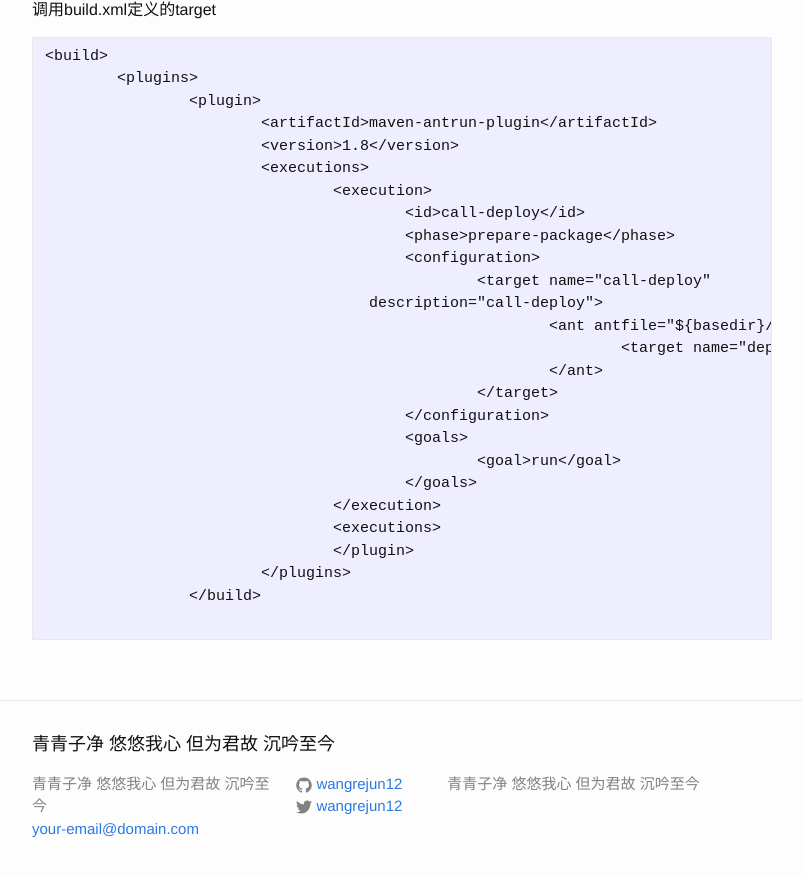
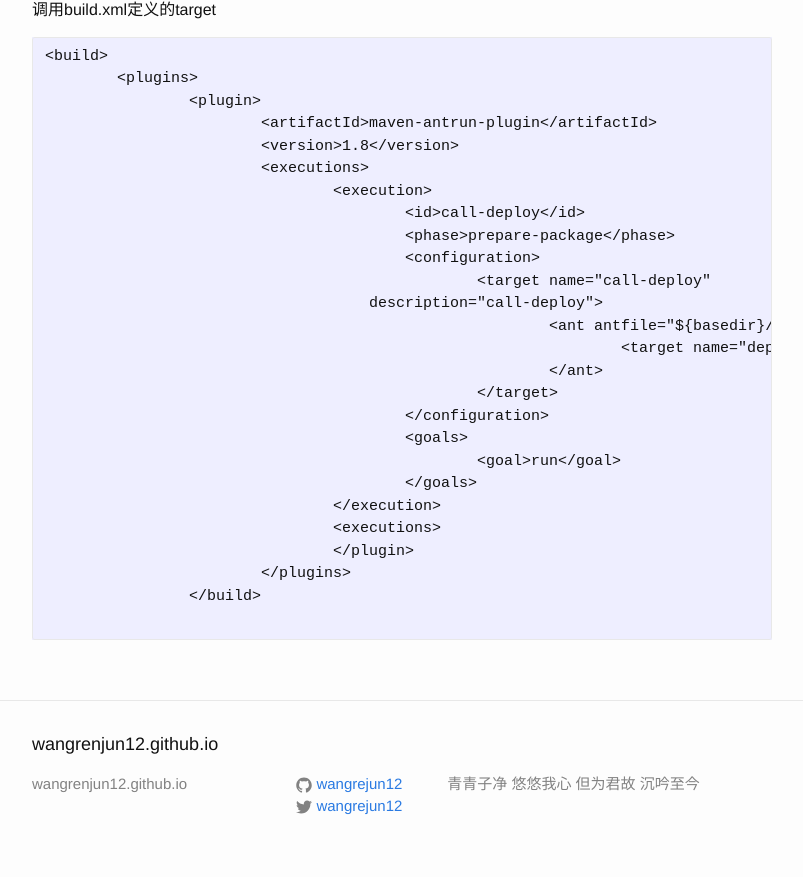
Before and after one commit to wangrenjun12/wangrenjun12.github.io, a Jekyll site: the page built from use-ant-task-on-maven-pom.md, in a window 1280 px wide and 900 px high, scrolled down 1581 px. Shown: the top 877 px of the window, without its empty margins (238-1041 px from the left). Built offline with Jekyll 4.4.1, drawn with Linux system fonts in a browser that asks for light colours; our own code applies the rules of GitHub Pages for plain Markdown files; some of the changed text lies outside the part shown.

Commit message:
update config.xml

```diff
--- a/_config.yml
+++ b/_config.yml
@@ -6,8 +6,9 @@
 # 'jekyll serve'. If you change this file, please restart the server process.
 
 # Site settings
-title: 青青子净 悠悠我心  但为君故 沉吟至今
-email: your-email@domain.com
+title:
+header-img: img/touxiang.png
+#email: your-email@domain.com
 description: > # this means to ignore newlines until "baseurl:"
    青青子净 悠悠我心  但为君故 沉吟至今
 baseurl: "" # the subpath of your site, e.g. /blog
```
